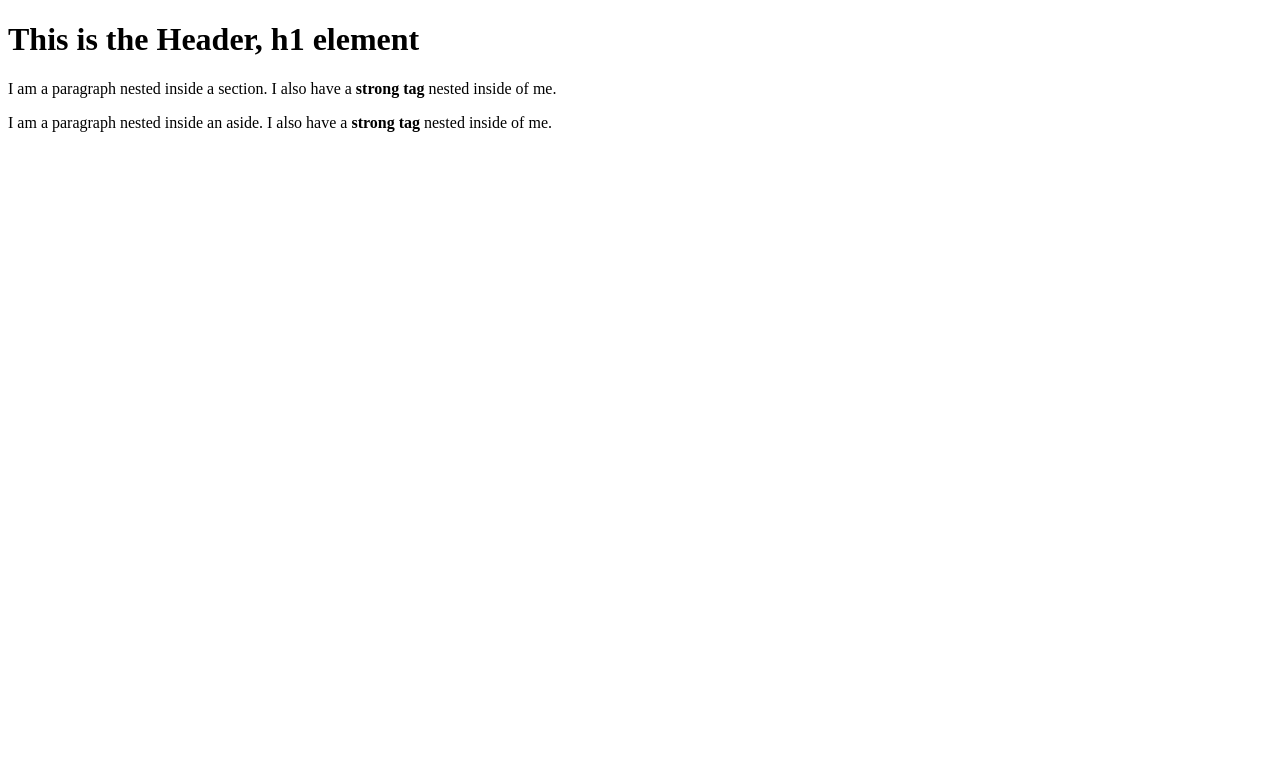
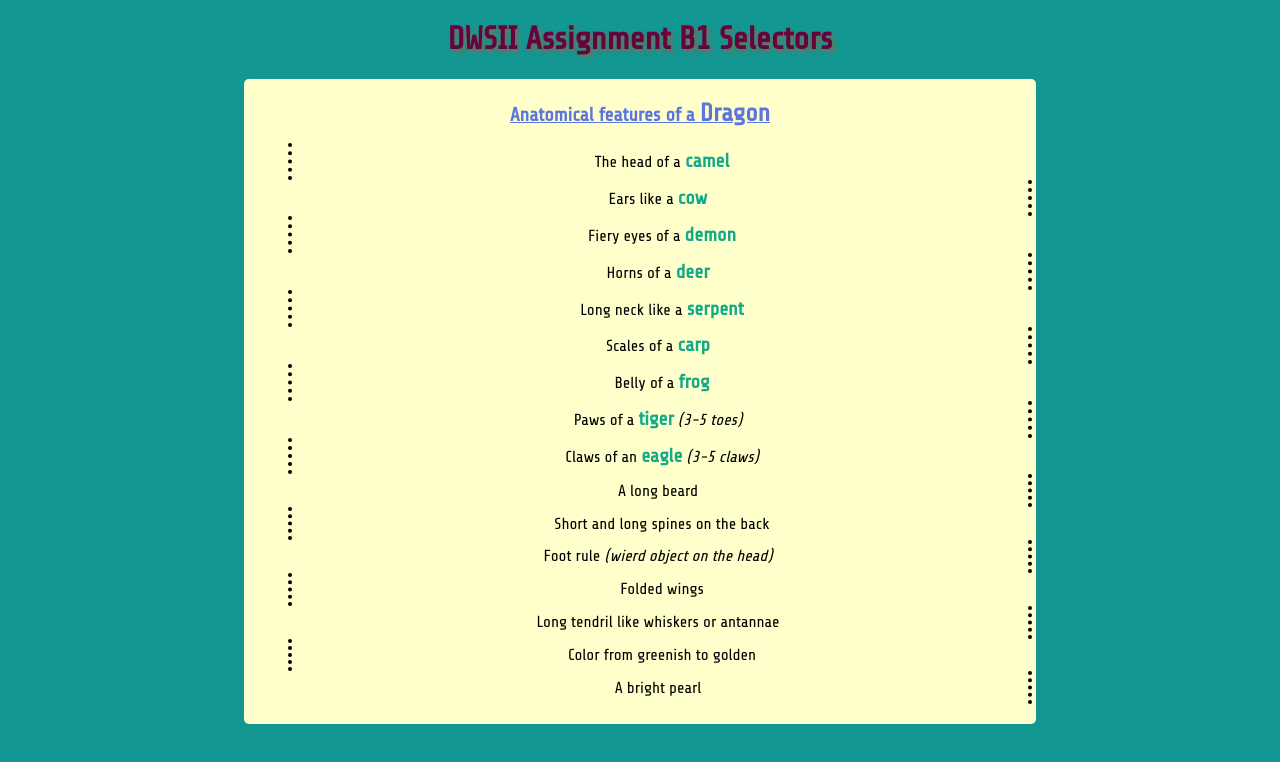
Before and after one commit to bishoplafer/DWSII, a plain HTML site: page B1 Selectors/index.html in a window 1280 px wide. Drawn offline with Linux system fonts and the light colour scheme.

Commit message:
Selectors assignment

```diff
--- /dev/null
+++ b/B1 Selectors/css/main.css
@@ -0,0 +1,56 @@
+body {
+	font-family: 'Share Tech', sans-serif;
+	background-color: #129793;
+	width: 61.8%;
+	margin: auto;
+}
+
+header {
+	margin: 1% 1% 1% 1%;
+	text-align: center;
+	text-shadow: 3px 3px 5px #726F5A;
+	display: block;
+}
+
+section {
+	background-color: #FFFFCC;
+	padding: .5% .5% .5% .5%;
+	border-radius: 5px;
+	text-align: center;
+}
+
+section ul li:nth-child(even) {
+	display: block;
+	padding: 1%;
+	border-right: dotted .25em;
+}
+
+section ul li:nth-child(odd) {
+	display: block;
+	padding: 1%;
+	border-left: dotted .25em;
+}
+
+strong {
+	font-size: 1.3em;
+}
+
+h1[alt^="tyrian"] {
+	color: #66023C;
+}
+
+#indigo {
+	color: #5D76DB;
+	font-size: 1.2em;
+	text-decoration: underline;
+}
+
+.dragonFeatures {
+	font-size: 1em;
+	list-style-type: none;
+}
+
+.dragonFeatures strong {
+	font-size: 1.2em;
+	color:  #14A989;
+}
--- a/B1 Selectors/index.html
+++ b/B1 Selectors/index.html
@@ -6,17 +6,33 @@
 		<!--[if lt IE 9]>
 		<script src="http://html5shiv.googlecode.com/svn/trunk/html5.js"></script>
 		<![endif]-->
-
+		<link href='http://fonts.googleapis.com/css?family=Share+Tech' rel='stylesheet' type='text/css'>
+		<link rel="stylesheet" type="text/css" href="css/main.css">
 	</head>
 	<body>
 		<header>
-		<h1>This is the Header, h1 element</h1>
+		<h1 alt="tyrian">DWSII Assignment B1 Selectors</h1>
 		</header>
 		<section>
-		<p>I am a paragraph nested inside a section. I also have a <strong>strong tag</strong> nested inside of me.</p>
+		<h2 id="indigo">Anatomical features of a <strong>Dragon</strong></h2>
+		<ul class="dragonFeatures">
+			<li>The head of a <strong>camel</strong></li>
+			<li>Ears like a <strong>cow</strong></li>
+			<li>Fiery eyes of a <strong>demon</strong></li>
+			<li>Horns of a <strong>deer</strong></li>
+			<li>Long neck like a <strong>serpent</strong></li>
+			<li>Scales of a <strong>carp</strong></li>
+			<li>Belly of a <strong>frog</strong></li>
+			<li>Paws of a <strong>tiger</strong> <em>(3-5 toes)</em></li>
+			<li>Claws of an <strong>eagle</strong> <em>(3-5 claws)</em></li>
+			<li>A long beard</li>
+			<li>Short and long spines on the back</li>
+			<li>Foot rule <em>(wierd object on the head)</em></li>
+			<li>Folded wings</li>
+			<li>Long tendril like whiskers or antannae</li>
+			<li>Color from greenish to golden</li>
+			<li>A bright pearl</li>
+		</ul>
 		</section>
-		<aside>
-		<p>I am a paragraph nested inside an aside. I also have a <strong>strong tag</strong> nested inside of me.</p>
-		</aside>
 	</body>
 </html>
--- a/B1 Selectors/styles/main.css
+++ /dev/null
@@ -1,3 +0,0 @@
-aside, article, section, header, footer, nav {
-	display: block;
-}
```
